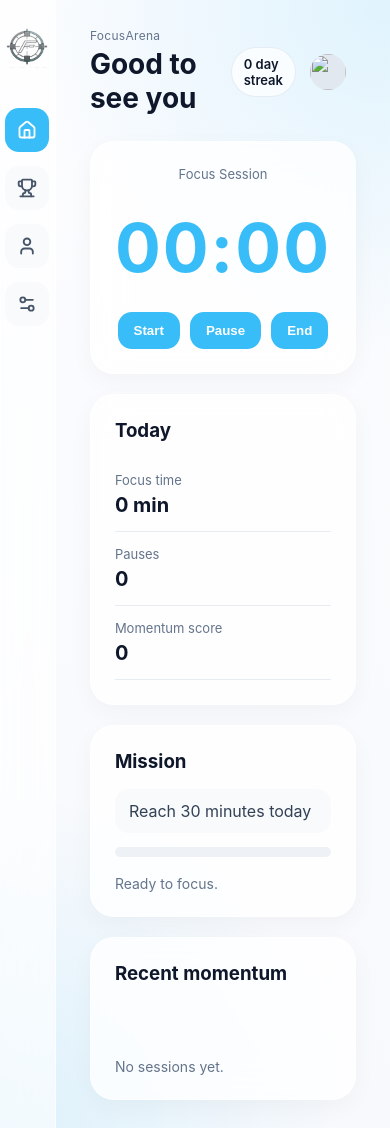
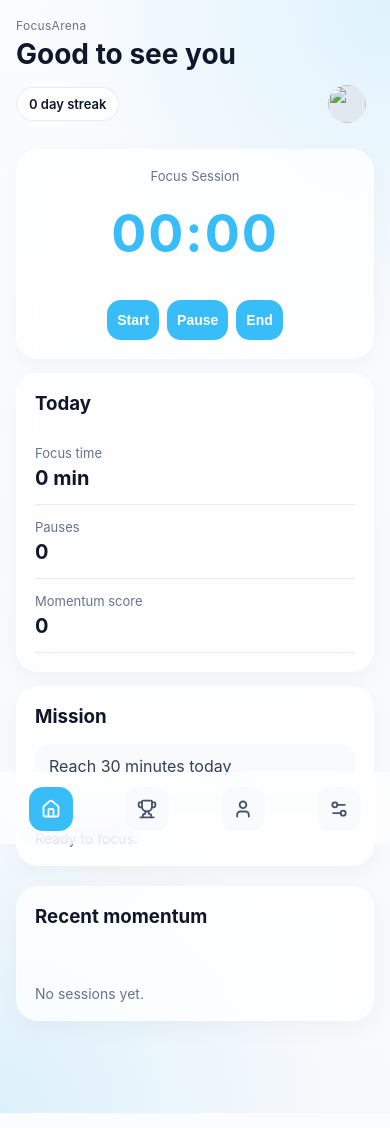
Before and after one commit to Parth4518/focus_arena, a Flask app: template templates/dashboard.html in a window 390 px wide. Run offline with Flask 3, Linux system fonts and the light colour scheme; the template is opened without the code that fills it, so the values that code supplies are empty.

Commit message:
Update style.css

```diff
--- a/static/css/style.css
+++ b/static/css/style.css
@@ -503,3 +503,118 @@ button{
     filter:
         drop-shadow(0 10px 24px rgba(0,0,0,0.08));
 }
+/* ---------- mobile responsive ---------- */
+
+@media (max-width: 900px){
+
+    body{
+        overflow-x:hidden;
+    }
+
+    .app-shell{
+        flex-direction:column;
+        min-height:100vh;
+    }
+
+    .sidebar{
+        position:fixed;
+        bottom:0;
+        left:0;
+        right:0;
+
+        width:100%;
+        height:72px;
+
+        flex-direction:row;
+        justify-content:space-around;
+        align-items:center;
+
+        padding:0 10px;
+        z-index:100;
+        border-right:none;
+        border-top:1px solid rgba(255,255,255,0.5);
+    }
+
+    .sidebar-logo{
+        display:none;
+    }
+
+    .main-area{
+        width:100%;
+        padding:18px 16px 92px 16px;
+    }
+
+    .topbar{
+        flex-direction:column;
+        align-items:flex-start;
+        gap:14px;
+    }
+
+    .top-right{
+        width:100%;
+        justify-content:space-between;
+    }
+
+    .dashboard-grid{
+        grid-template-columns:1fr;
+        gap:14px;
+    }
+
+    .panel{
+        padding:18px;
+        border-radius:22px;
+    }
+
+    #timer{
+        font-size:52px;
+        line-height:1;
+    }
+
+    .button-row{
+        display:flex;
+        gap:8px;
+        margin-top:16px;
+    }
+
+    .button-row button{
+        flex:1;
+        padding:12px 10px;
+        font-size:14px;
+    }
+
+    .timeline{
+        height:56px;
+        gap:6px;
+    }
+
+    .top-user{
+        gap:8px;
+    }
+
+    .avatar{
+        width:38px;
+        height:38px;
+    }
+}
+@media (max-width: 700px){
+
+    .auth-box{
+        width:100%;
+        max-width:none;
+        padding:26px 20px;
+        border-radius:24px;
+    }
+
+    .main-logo{
+        width:108px;
+    }
+
+    input{
+        width:100%;
+        font-size:16px;
+    }
+
+    .auth-box button{
+        width:100%;
+    }
+}
```
